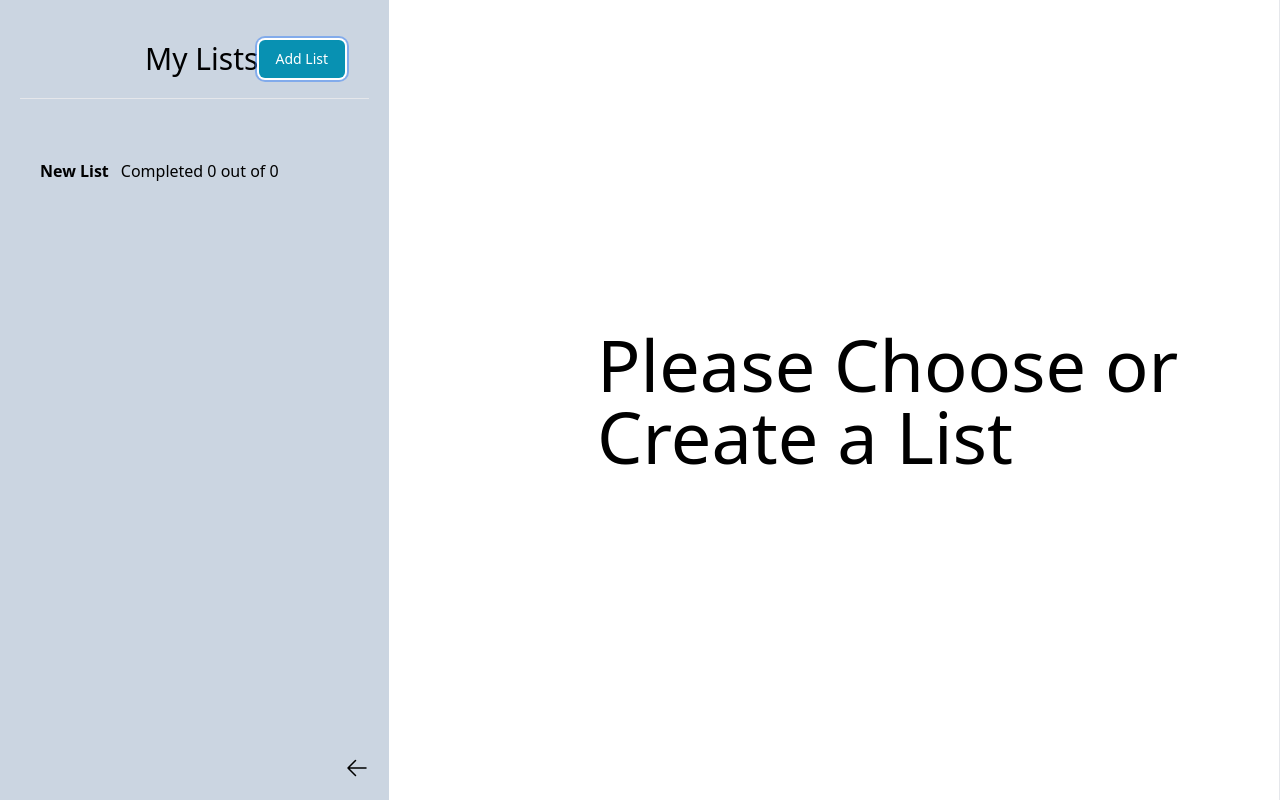
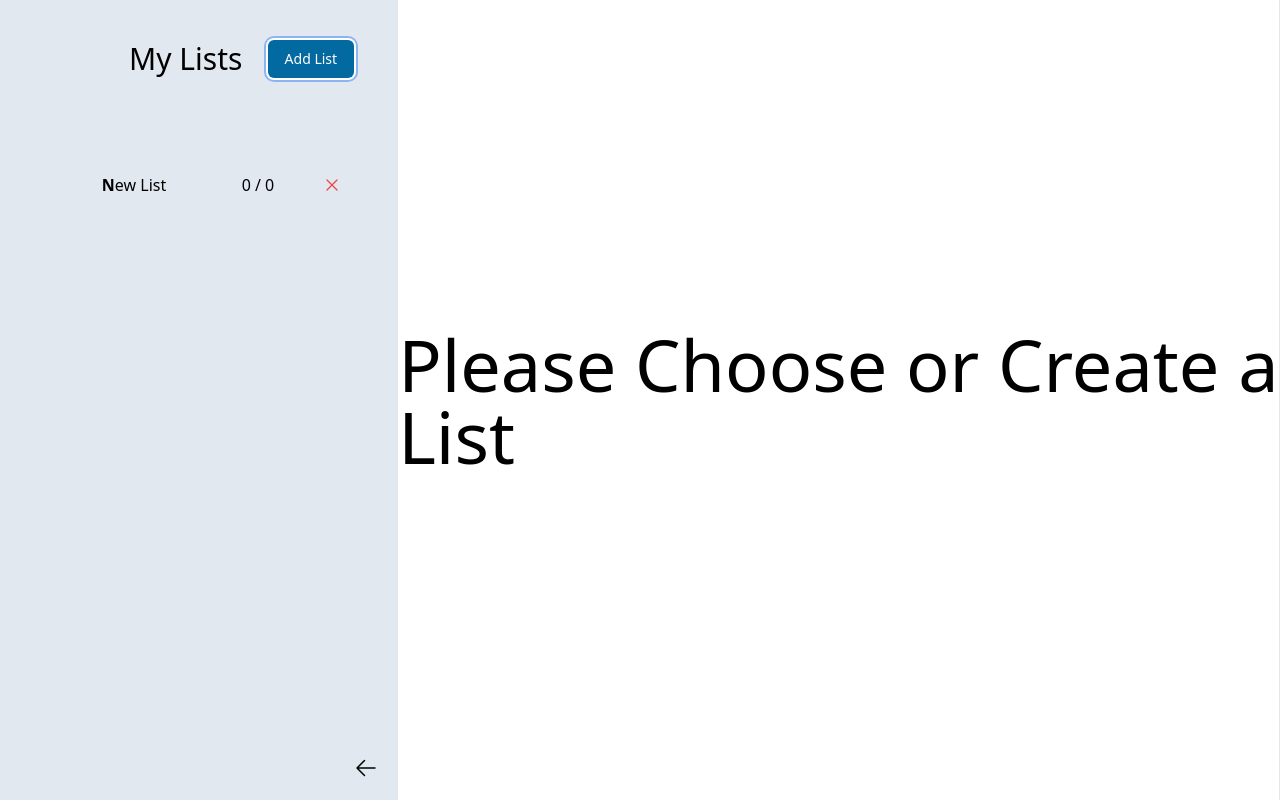
Before and after one commit to Byron-web/task-manager, an Angular app in the folder src/task-manager/: page / in a window 1280 px wide. Both pictures are taken after a click on the button "Add List". Shown: the top 800 px of the page. Built offline with nearby package versions, Linux system fonts and the light colour scheme.

Commit message:
Updated features

```diff
--- a/src/task-manager/src/app/app.component.html
+++ b/src/task-manager/src/app/app.component.html
@@ -1,3 +1,11 @@
 <app-task-list-overview
-  class="h-full w-full grow flex flex-row"
+  class="h-full w-full hidden grow xl:flex flex-row"
 ></app-task-list-overview>
+<div class="2xl:hidden h-full flex flex-col justify-center items-center">
+  <img
+    src="http://picsum.photos/750/260
+"
+    alt="Funny Image"
+  />
+  <h1 class="text-5xl">Smaller screen access coming soon!</h1>
+</div>
--- a/src/task-manager/src/app/components/task-list-card/task-list-card.component.html
+++ b/src/task-manager/src/app/components/task-list-card/task-list-card.component.html
@@ -1,6 +1,48 @@
 <div
-  class="flex hover:bg-cyan-700 hover:text-white p-5 border-gray-200 cursor-pointer"
+  [ngClass]="isOpen ? '' : 'justify-center, p-4'"
+  class="flex items-center justify-between hover:bg-sky-600 hover:text-white p-5 border-gray-200 cursor-pointer"
 >
-  <h3 class="font-semibold">{{ taskList.title }}</h3>
-  <h2 class="font-extralight ml-3">{{ getCompletedTasksMessage() }}</h2>
+  <div>
+    <svg
+      [ngClass]="isOpen ? '' : 'left-0'"
+      class="relative -left-4 h-4/5"
+      width="30"
+      height="30"
+      version="2.0"
+    >
+      <a>
+        <use [attr.href]="'#' + taskList.icon" />
+      </a>
+    </svg>
+  </div>
+
+  <h3
+    [ngClass]="isOpen ? '' : 'hidden'"
+    class="w-[6rem] first-letter:font-semibold text-ellipsis overflow-hidden whitespace-nowrap"
+  >
+    {{ taskList.title }}
+  </h3>
+  <h2 [ngClass]="isOpen ? '' : 'hidden'" class="font-extralight ml-3">
+    {{ getCompletedTasksMessage() }}
+  </h2>
+  <div
+    [ngClass]="isOpen ? '' : 'hidden'"
+    (click)="remove()"
+    class="self-center m-2 group-hover:visible p-2 hover:bg-gray-100 hover:text-white active:bg-gray-50 rounded-3xl cursor-pointer"
+  >
+    <svg
+      class="h-5 w-5 text-red-500 active:text-red-200"
+      fill="none"
+      stroke="currentColor"
+      stroke-width="1.5"
+      viewBox="0 0 24 24"
+      xmlns="http://www.w3.org/2000/svg"
+    >
+      <path
+        d="M6 18L18 6M6 6l12 12"
+        stroke-linecap="round"
+        stroke-linejoin="round"
+      />
+    </svg>
+  </div>
 </div>
--- a/src/task-manager/src/app/components/task-list-card/task-list-card.component.ts
+++ b/src/task-manager/src/app/components/task-list-card/task-list-card.component.ts
@@ -1,5 +1,5 @@
 import { TaskList } from '../../models/task-list.model';
-import { Component, OnInit } from '@angular/core';
+import { Component, EventEmitter, OnInit, Output } from '@angular/core';
 import { Input } from '@angular/core';
 
 @Component({
@@ -9,6 +9,8 @@ import { Input } from '@angular/core';
 })
 export class TaskListCardComponent implements OnInit {
   @Input() public taskList!: TaskList;
+  @Output() removeTaskList = new EventEmitter<string>();
+  @Input() public isOpen: boolean = true;
   public noList = '';
 
   public constructor() {}
@@ -20,6 +22,10 @@ export class TaskListCardComponent implements OnInit {
     let completedTasks: number = this.taskList.tasks.filter(
       (x) => x.completed
     ).length;
-    return `Completed ${completedTasks} out of ${totalTasks}`;
+    return `${completedTasks} / ${totalTasks}`;
+  }
+
+  public remove(): void {
+    this.removeTaskList.emit(this.taskList.id);
   }
 }
--- a/src/task-manager/src/app/components/task-list-overview/task-list-overview.component.html
+++ b/src/task-manager/src/app/components/task-list-overview/task-list-overview.component.html
@@ -1,31 +1,61 @@
 <div class="h-full w-full flex flex-row border-r">
   <div
-    [ngClass]="isOpened ? 'w-[35rem]' : 'w-[5rem]'"
-    class="h-full p-5 flex flex-col justify-between overflow-hidden bg-slate-300"
+    [ngClass]="isOpened ? 'w-[35rem]' : 'w-[1rem], p1'"
+    class="h-full p-5 flex flex-col justify-between overflow-hidden bg-slate-200"
   >
-    <div>
+    <div
+      [ngClass]="
+        isOpened
+          ? ''
+          : 'overflow-hidden, w-[2rem], flex, flex-row, items-center'
+      "
+      class="overflow-x-auto whitespace-nowrap"
+    >
       <div
+        [ngClass]="isOpened ? '' : 'px-1, sm:px-1'"
         class="flex flex-row justify-between px-4 py-5 sm:px-6 border-b mb-10"
       >
-        <div class="ml-4 flex items-center">
-          <h3 class="text-3xl font-medium translate-x-3/4 leading-6">
+        <div class="flex items-center text-left">
+          <h3
+            [ngClass]="isOpened ? '' : 'hidden'"
+            class="text-3xl font-medium translate-x-3/4 leading-6"
+          >
             My Lists
           </h3>
         </div>
-        <div>
+        <div class="w-full flex justify-end">
           <button
+            [ngClass]="isOpened ? 'block' : 'w-[1rem], px-2,'"
             (click)="addList()"
-            class="relative inline-flex items-center rounded-md border border-transparent bg-cyan-700 px-4 py-2 text-sm font-medium text-white shadow-sm hover:bg-cyan-500 focus:outline-none focus:ring-2 focus:bg-cyan-600 focus:ring-offset-2"
+            class="relative inline-flex items-center rounded-md border border-transparent bg-sky-600 px-4 py-2 text-sm font-medium text-white shadow-sm hover:bg-sky-500 focus:outline-none focus:ring-2 focus:bg-sky-700 focus:ring-offset-2"
             type="button"
           >
-            Add List
+            <p [ngClass]="isOpened ? '' : 'hidden'">Add List</p>
+            <p [ngClass]="isOpened ? 'hidden' : 'block'">
+              <svg
+                xmlns="http://www.w3.org/2000/svg"
+                fill="none"
+                viewBox="0 0 24 24"
+                stroke-width="1.5"
+                stroke="currentColor"
+                class="w-6 h-6"
+              >
+                <path
+                  stroke-linecap="round"
+                  stroke-linejoin="round"
+                  d="M12 4.5v15m7.5-7.5h-15"
+                />
+              </svg>
+            </p>
           </button>
         </div>
       </div>
       <app-task-list-card
+        (removeTaskList)="removeTaskList($event)"
         (click)="selectList(taskList)"
         *ngFor="let taskList of taskLists"
         [taskList]="taskList"
+        [isOpen]="isOpened"
       >
         {{ taskList.title }}
       </app-task-list-card>
@@ -54,9 +84,12 @@
       </svg>
     </button>
   </div>
-  <div class="flex justify-center items-center text-7xl ml-52">
-    <h1 *ngIf="!currentTaskList">Please Choose or Create a List</h1>
-  </div>
+  <h1
+    class="flex justify-center items-center text-7xl w-full"
+    *ngIf="!currentTaskList"
+  >
+    Please Choose or Create a List
+  </h1>
   <app-task-list
     class="w-full"
     *ngIf="currentTaskList"
--- a/src/task-manager/src/app/components/task-list-overview/task-list-overview.component.ts
+++ b/src/task-manager/src/app/components/task-list-overview/task-list-overview.component.ts
@@ -1,6 +1,7 @@
 import { TaskList } from '../../models/task-list.model';
 import { Component, OnDestroy, OnInit } from '@angular/core';
 import { v4 as uuidv4 } from 'uuid';
+import * as _ from 'lodash';
 
 @Component({
   selector: 'app-task-list-overview',
@@ -50,6 +51,10 @@ export class TaskListOverviewComponent implements OnInit, OnDestroy {
     });
   }
 
+  public removeList(): void {
+    this.taskLists.pop();
+  }
+
   public miniList(): void {
     document.getElementById('list-wrapper')?.style.width;
   }
@@ -57,4 +62,8 @@ export class TaskListOverviewComponent implements OnInit, OnDestroy {
   public toggleNav(): void {
     this.isOpened = !this.isOpened;
   }
+
+  public removeTaskList(id: string): void {
+    _.remove(this.taskLists, (x) => x.id === id);
+  }
 }
--- a/src/task-manager/src/app/components/task-list/task-list.component.ts
+++ b/src/task-manager/src/app/components/task-list/task-list.component.ts
@@ -3,6 +3,7 @@ import { TaskList } from '../../models/task-list.model';
 import { TaskItem } from '../../models/task-item.model';
 import * as _ from 'lodash';
 import { v4 as uuidv4 } from 'uuid';
+import { style } from '@angular/animations';
 
 @Component({
   selector: 'app-task-list',
@@ -11,7 +12,14 @@ import { v4 as uuidv4 } from 'uuid';
 })
 export class TaskListComponent implements OnInit {
   @Input() public taskList!: TaskList;
-  public iconList: string[] = ['academic-cap'];
+  public iconDropDown: boolean = false;
+  public iconList: string[] = [
+    'academic-cap',
+    'home',
+    'work',
+    'favorite',
+    'important',
+  ];
 
   public constructor() {}
 
@@ -35,4 +43,12 @@ export class TaskListComponent implements OnInit {
   public deleteTask(task: TaskItem): void {
     _.remove(this.taskList.tasks, (x) => x.id === task.id);
   }
+
+  public toggleIconDropDown(): void {
+    this.iconDropDown = !this.iconDropDown;
+  }
+
+  public setIcon(icon: string): void {
+    this.taskList.icon = icon;
+  }
 }
--- a/src/task-manager/src/index.html
+++ b/src/task-manager/src/index.html
@@ -25,6 +25,74 @@
             d="M4.26 10.147a60.436 60.436 0 00-.491 6.347A48.627 48.627 0 0112 20.904a48.627 48.627 0 018.232-4.41 60.46 60.46 0 00-.491-6.347m-15.482 0a50.57 50.57 0 00-2.658-.813A59.905 59.905 0 0112 3.493a59.902 59.902 0 0110.399 5.84c-.896.248-1.783.52-2.658.814m-15.482 0A50.697 50.697 0 0112 13.489a50.702 50.702 0 017.74-3.342M6.75 15a.75.75 0 100-1.5.75.75 0 000 1.5zm0 0v-3.675A55.378 55.378 0 0112 8.443m-7.007 11.55A5.981 5.981 0 006.75 15.75v-1.5"
           />
         </symbol>
+        <symbol>
+          <svg
+            id="home"
+            xmlns="http://www.w3.org/2000/svg"
+            fill="none"
+            viewBox="0 0 24 24"
+            stroke-width="1.5"
+            stroke="currentColor"
+            class="w-6 h-6"
+          >
+            <path
+              stroke-linecap="round"
+              stroke-linejoin="round"
+              d="M2.25 12l8.954-8.955c.44-.439 1.152-.439 1.591 0L21.75 12M4.5 9.75v10.125c0 .621.504 1.125 1.125 1.125H9.75v-4.875c0-.621.504-1.125 1.125-1.125h2.25c.621 0 1.125.504 1.125 1.125V21h4.125c.621 0 1.125-.504 1.125-1.125V9.75M8.25 21h8.25"
+            />
+          </svg>
+        </symbol>
+        <symbol>
+          <svg
+            id="work"
+            xmlns="http://www.w3.org/2000/svg"
+            fill="none"
+            viewBox="0 0 24 24"
+            stroke-width="1.5"
+            stroke="currentColor"
+            class="w-6 h-6"
+          >
+            <path
+              stroke-linecap="round"
+              stroke-linejoin="round"
+              d="M20.25 14.15v4.25c0 1.094-.787 2.036-1.872 2.18-2.087.277-4.216.42-6.378.42s-4.291-.143-6.378-.42c-1.085-.144-1.872-1.086-1.872-2.18v-4.25m16.5 0a2.18 2.18 0 00.75-1.661V8.706c0-1.081-.768-2.015-1.837-2.175a48.114 48.114 0 00-3.413-.387m4.5 8.006c-.194.165-.42.295-.673.38A23.978 23.978 0 0112 15.75c-2.648 0-5.195-.429-7.577-1.22a2.016 2.016 0 01-.673-.38m0 0A2.18 2.18 0 013 12.489V8.706c0-1.081.768-2.015 1.837-2.175a48.111 48.111 0 013.413-.387m7.5 0V5.25A2.25 2.25 0 0013.5 3h-3a2.25 2.25 0 00-2.25 2.25v.894m7.5 0a48.667 48.667 0 00-7.5 0M12 12.75h.008v.008H12v-.008z"
+            />
+          </svg>
+        </symbol>
+        <symbol>
+          <svg
+            id="favorite"
+            xmlns="http://www.w3.org/2000/svg"
+            fill="none"
+            viewBox="0 0 24 24"
+            stroke-width="1.5"
+            stroke="currentColor"
+            class="w-6 h-6"
+          >
+            <path
+              stroke-linecap="round"
+              stroke-linejoin="round"
+              d="M21 8.25c0-2.485-2.099-4.5-4.688-4.5-1.935 0-3.597 1.126-4.312 2.733-.715-1.607-2.377-2.733-4.313-2.733C5.1 3.75 3 5.765 3 8.25c0 7.22 9 12 9 12s9-4.78 9-12z"
+            />
+          </svg>
+        </symbol>
+        <symbol>
+          <svg
+            id="important"
+            xmlns="http://www.w3.org/2000/svg"
+            fill="none"
+            viewBox="0 0 24 24"
+            stroke-width="1.5"
+            stroke="currentColor"
+            class="w-6 h-6"
+          >
+            <path
+              stroke-linecap="round"
+              stroke-linejoin="round"
+              d="M11.48 3.499a.562.562 0 011.04 0l2.125 5.111a.563.563 0 00.475.345l5.518.442c.499.04.701.663.321.988l-4.204 3.602a.563.563 0 00-.182.557l1.285 5.385a.562.562 0 01-.84.61l-4.725-2.885a.563.563 0 00-.586 0L6.982 20.54a.562.562 0 01-.84-.61l1.285-5.386a.562.562 0 00-.182-.557l-4.204-3.602a.563.563 0 01.321-.988l5.518-.442a.563.563 0 00.475-.345L11.48 3.5z"
+            />
+          </svg>
+        </symbol>
       </defs>
     </svg>
 
```
Also changed, not shown: src/task-manager/src/app/components/task-list/task-list.component.html (+89 -16 lines), 1 other file (tests, documents, lock files or other folders).
